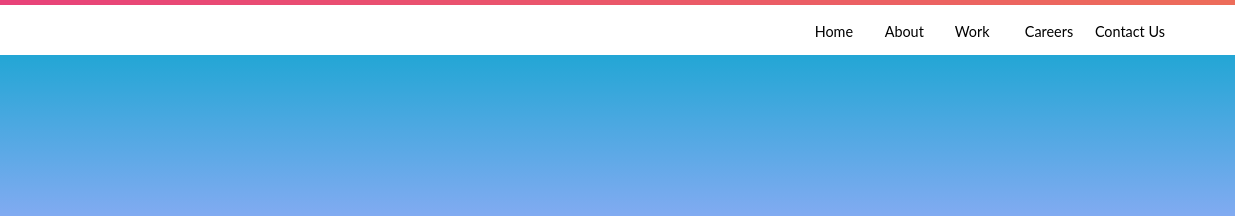
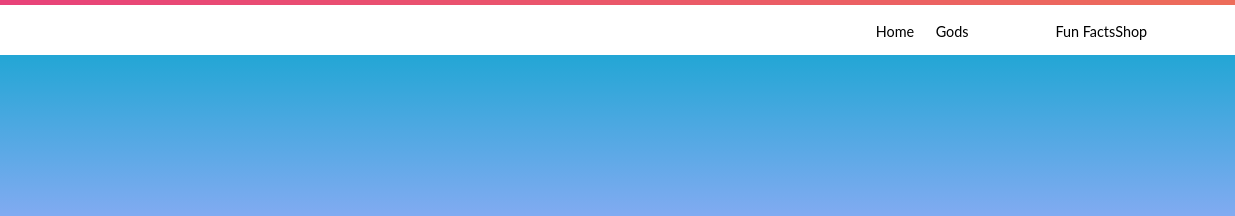
Before and after one commit to Clausewitz14/gods, a plain HTML site: page index.html in a window 1280 px wide. Shown: the top 216 px of the page, 45-1280 px from the left. Drawn offline with Linux system fonts and the light colour scheme; some icons are missing.

Commit message:
Update index.html

```diff
--- a/index.html
+++ b/index.html
@@ -18,11 +18,11 @@
              <span class="bar"></span>
            </div>
            <ul class="nav no-search">
-             <li class="nav-item"><a href="#">Home</a></li>
-             <li class="nav-item"><a href="#">About</a></li>
-             <li class="nav-item"><a href="#">Work</a></li>
-             <li class="nav-item"><a href="#">Careers</a></li>
-             <li class="nav-item"><a href="#">Contact Us</a></li>
+             <li class="nav-item"><a target="blank" href="">Home</a></li>
+             <li class="nav-item"><a target="blank" href="https://coderprogrammer154.github.io/gods/">Gods</a></li>
+               <br>
+             <li class="nav-item"><a target="blank" href=""> Fun Facts </a></li>
+             <li class="nav-item"><a target="blank" href=""https://coderprogrammer154.github.io/god-shop/">Shop</a></li>
              <i class="fas fa-search" id="search-icon"></i>
              <input class="search-input" type="text" placeholder="Search..">
            </ul>
```
